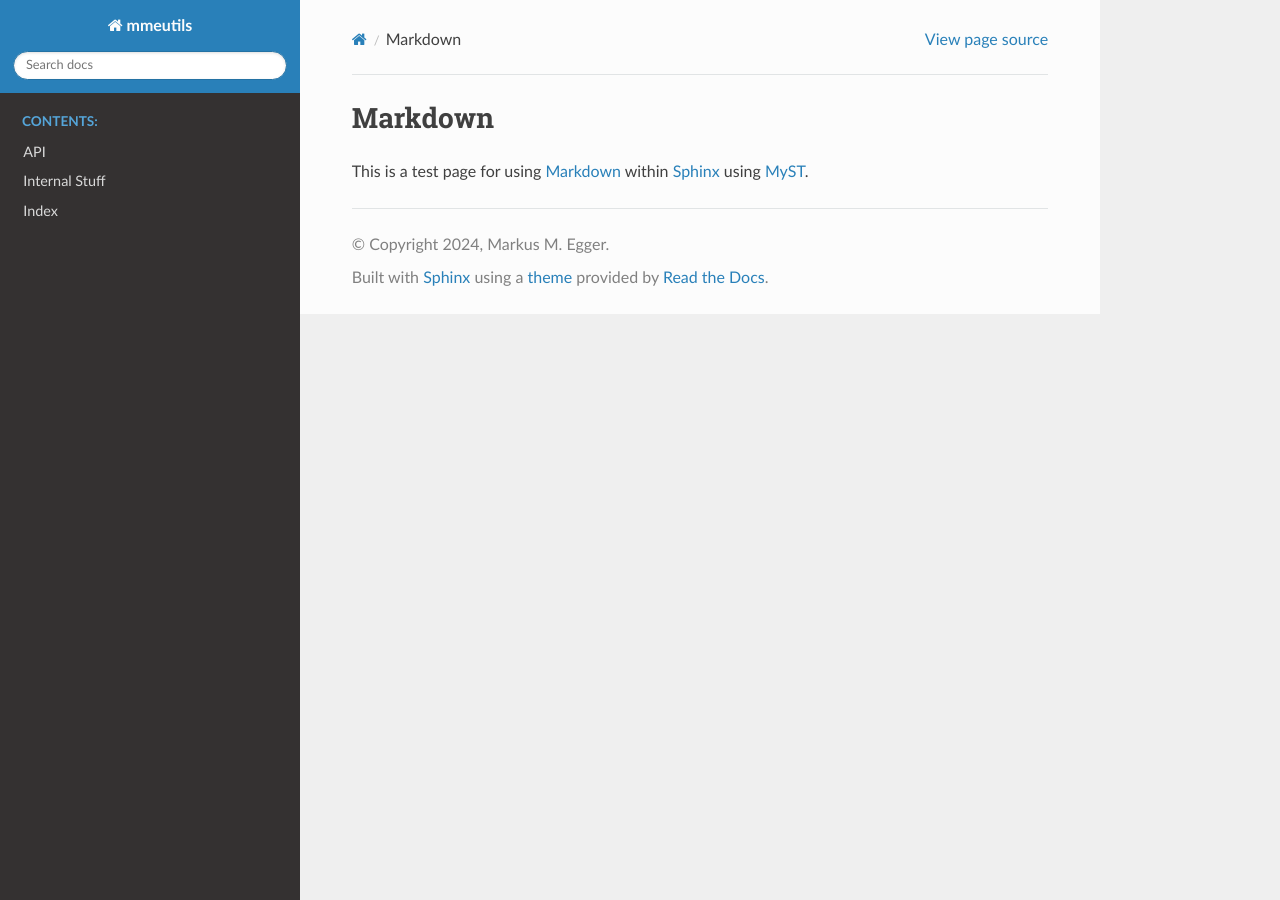
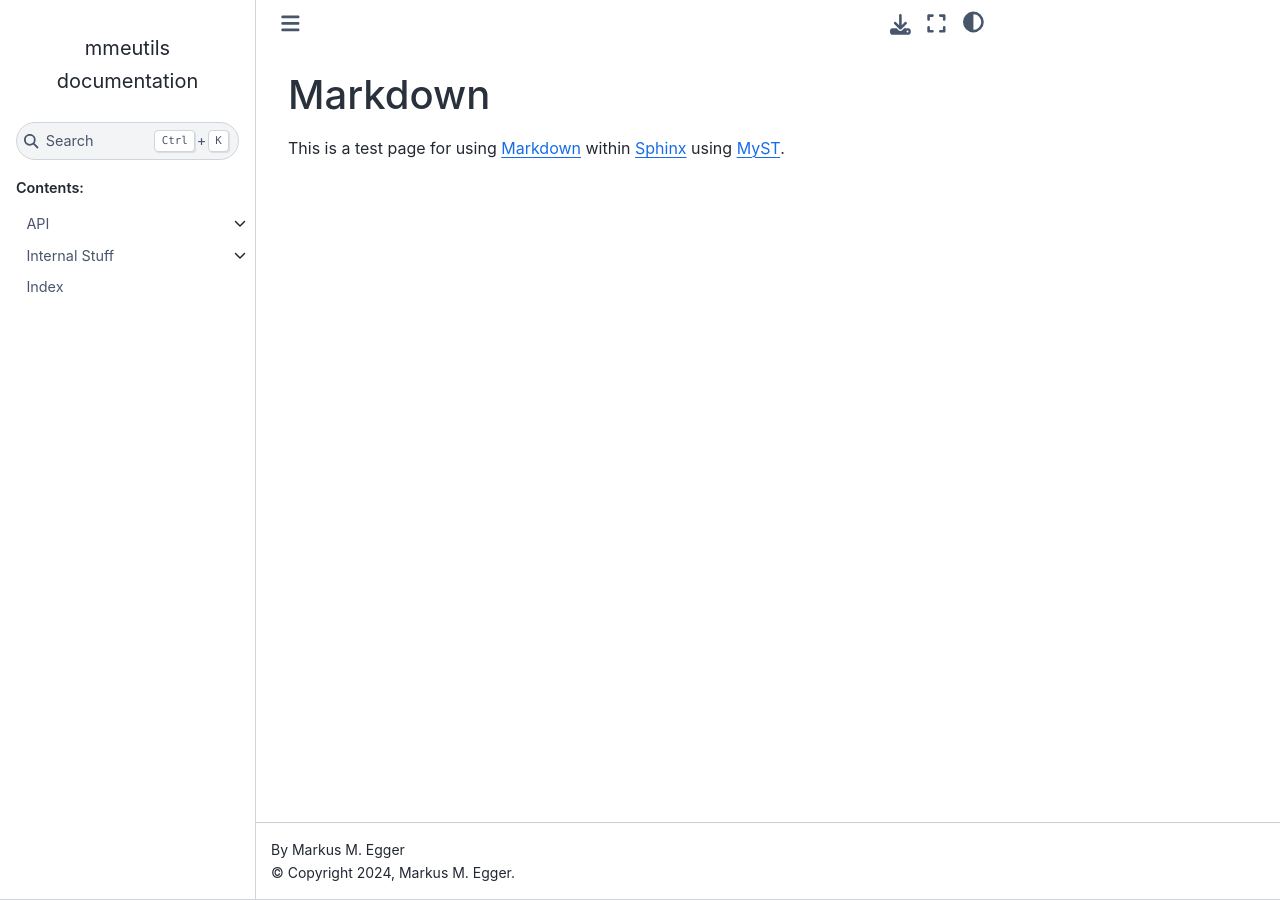
Before and after one commit to prof79/py-mmeutils, a Sphinx documentation site: the page built from docs/markdown.md, in a window 1280 px wide. Built offline with Sphinx 7.4.7 and the Sphinx Book theme 1.1.4, drawn with Linux system fonts in a browser that asks for light colours; pages that are not in the unit, such as notebooks, are missing from menus.

Commit message:
Doc theme changed.

```diff
--- a/docs/conf.py
+++ b/docs/conf.py
@@ -25,7 +25,8 @@ exclude_patterns = ['_build', 'Thumbs.db', '.DS_Store']
 # https://www.sphinx-doc.org/en/master/usage/configuration.html#options-for-html-output
 
 #html_theme = 'alabaster'
-html_theme = 'sphinx_rtd_theme'
+#html_theme = 'sphinx_rtd_theme'
+html_theme = 'sphinx_book_theme'
 html_static_path = ['_static']
 
 # -- Paths for modules -------------------------------------------------------
--- a/docs/requirements.txt
+++ b/docs/requirements.txt
@@ -1,2 +1,3 @@
 myst-parser
+sphinx-book-theme
 sphinx-rtd-theme
```
